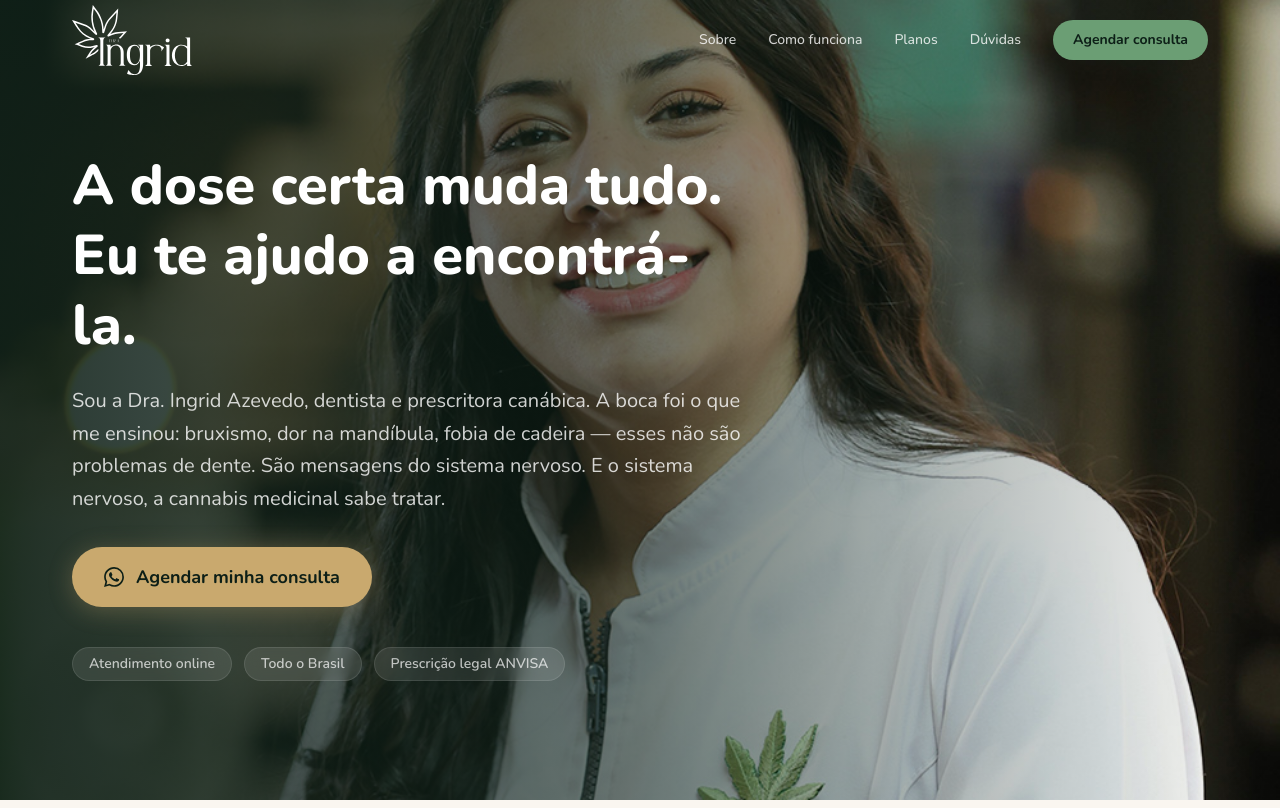
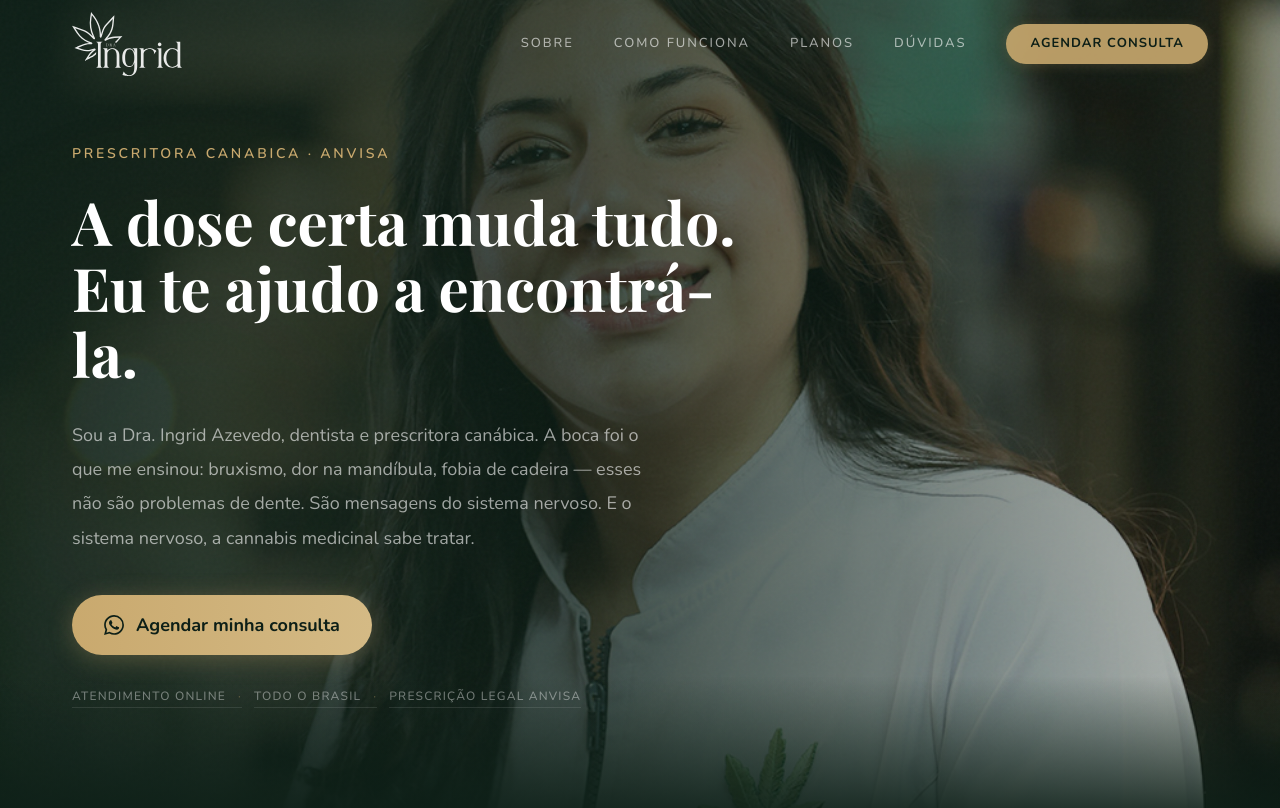
Before and after one commit to Igor-Azvdo/draingrid_frontend, a Next.js app: page / in a window 1280 px wide. Shown: the top 808 px of the page. Built offline with nearby package versions, Linux system fonts and the light colour scheme.

Commit message:
refactor: redesign Header and Hero — premium dark aesthetic, serif titles, gold accents

```diff
--- a/src/components/landing/Header.tsx
+++ b/src/components/landing/Header.tsx
@@ -11,32 +11,32 @@ export function Header() {
 
   return (
     <header
-      className={`fixed top-0 left-0 right-0 z-50 transition-all duration-300 ${
+      className={`fixed top-0 left-0 right-0 z-50 transition-all duration-500 ${
         scrolled
-          ? "bg-hero-dark/90 backdrop-blur-md shadow-lg"
+          ? "bg-hero-dark/95 backdrop-blur-xl shadow-[0_1px_0_rgba(201,169,110,0.1)]"
           : "bg-transparent"
       }`}
     >
-      <div className="mx-auto w-full max-w-[1200px] px-6 md:px-8 flex items-center justify-between h-16 md:h-20">
+      <div className="mx-auto w-full max-w-[1200px] px-6 md:px-8 flex items-center justify-between h-18 md:h-22">
         {/* Logo */}
         <a href="#" className="shrink-0">
           <Image
             src="/logo.svg"
-            alt="Draingrid"
-            width={120}
-            height={70}
-            className="brightness-0 invert"
+            alt="Dra. Ingrid Azevedo"
+            width={110}
+            height={64}
+            className="brightness-0 invert opacity-90"
             unoptimized
           />
         </a>
 
         {/* Desktop nav */}
-        <nav className="hidden md:flex items-center gap-8">
+        <nav className="hidden md:flex items-center gap-10">
           {navLinks.map((link) => (
             <a
               key={link.href}
               href={link.href}
-              className="text-white/80 hover:text-white font-medium text-sm transition-colors"
+              className="text-white/60 hover:text-accent font-medium text-[0.8125rem] uppercase tracking-[0.15em] transition-colors duration-300"
             >
               {link.label}
             </a>
@@ -45,7 +45,7 @@ export function Header() {
             href={WHATSAPP_URL}
             target="_blank"
             rel="noopener noreferrer"
-            className="bg-primary text-hero-dark font-bold text-sm px-5 py-2.5 rounded-full hover:bg-primary-light transition-colors"
+            className="bg-accent/90 hover:bg-accent text-hero-dark font-bold text-[0.8125rem] uppercase tracking-[0.08em] px-6 py-2.5 rounded-full transition-all duration-300 shadow-[0_2px_12px_rgba(201,169,110,0.2)] hover:shadow-[0_4px_20px_rgba(201,169,110,0.35)]"
           >
             Agendar consulta
           </a>
@@ -54,16 +54,16 @@ export function Header() {
         {/* Mobile hamburger */}
         <button
           onClick={() => setMenuOpen(!menuOpen)}
-          className="md:hidden text-white p-2"
+          className="md:hidden text-white/80 p-2 cursor-pointer"
           aria-label={menuOpen ? "Fechar menu" : "Abrir menu"}
         >
           <svg
-            width="24"
-            height="24"
+            width="22"
+            height="22"
             viewBox="0 0 24 24"
             fill="none"
             stroke="currentColor"
-            strokeWidth="2"
+            strokeWidth="1.5"
             strokeLinecap="round"
           >
             {menuOpen ? (
@@ -73,9 +73,9 @@ export function Header() {
               </>
             ) : (
               <>
-                <path d="M3 12h18" />
-                <path d="M3 6h18" />
-                <path d="M3 18h18" />
+                <path d="M3 7h18" />
+                <path d="M3 12h12" />
+                <path d="M3 17h18" />
               </>
             )}
           </svg>
@@ -83,14 +83,18 @@ export function Header() {
       </div>
 
       {/* Mobile drawer */}
-      {menuOpen && (
-        <nav className="md:hidden bg-hero-dark/95 backdrop-blur-md border-t border-white/10 px-6 py-6 flex flex-col gap-4">
+      <div
+        className={`md:hidden overflow-hidden transition-all duration-500 ease-out ${
+          menuOpen ? "max-h-80 opacity-100" : "max-h-0 opacity-0"
+        }`}
+      >
+        <nav className="bg-hero-dark/98 backdrop-blur-xl border-t border-white/5 px-6 py-8 flex flex-col gap-5">
           {navLinks.map((link) => (
             <a
               key={link.href}
               href={link.href}
               onClick={() => setMenuOpen(false)}
-              className="text-white/80 hover:text-white font-medium text-base transition-colors"
+              className="text-white/60 hover:text-accent font-medium text-sm uppercase tracking-[0.12em] transition-colors"
             >
               {link.label}
             </a>
@@ -99,12 +103,13 @@ export function Header() {
             href={WHATSAPP_URL}
             target="_blank"
             rel="noopener noreferrer"
-            className="mt-2 bg-primary text-hero-dark font-bold text-base px-5 py-3 rounded-full text-center hover:bg-primary-light transition-colors"
+            onClick={() => setMenuOpen(false)}
+            className="mt-2 bg-accent text-hero-dark font-bold text-sm uppercase tracking-wider px-6 py-3.5 rounded-full text-center transition-colors"
           >
             Agendar consulta
           </a>
         </nav>
-      )}
+      </div>
     </header>
   );
 }
--- a/src/components/landing/Hero.tsx
+++ b/src/components/landing/Hero.tsx
@@ -4,7 +4,7 @@ import { heroContent } from "@/data/landing-content";
 
 export function Hero() {
   return (
-    <section className="relative min-h-screen flex items-center overflow-hidden">
+    <section className="relative min-h-screen flex items-center overflow-hidden noise-overlay">
       {/* Background images — mobile vs desktop */}
       <div
         className="absolute inset-0 bg-cover bg-center md:hidden"
@@ -15,30 +15,47 @@ export function Hero() {
         style={{ backgroundImage: "url('/hero-desktop.jpg')" }}
       />
 
-      {/* Overlay — uniform on mobile, lateral gradient on desktop */}
-      <div className="absolute inset-0 bg-hero-dark/80 md:bg-transparent">
-        <div className="hidden md:block absolute inset-0 bg-gradient-to-r from-hero-dark/90 via-hero-dark/60 to-transparent" />
+      {/* Dark overlay with atmosphere */}
+      <div className="absolute inset-0 bg-hero-dark/85 md:bg-transparent">
+        <div className="hidden md:block absolute inset-0 bg-gradient-to-r from-hero-dark/95 via-hero-dark/75 to-hero-dark/30" />
       </div>
 
+      {/* Decorative gradient glow */}
+      <div className="absolute bottom-0 left-0 right-0 h-40 bg-gradient-to-t from-hero-dark to-transparent z-[2]" />
+      <div className="absolute top-1/3 left-0 w-96 h-96 bg-accent/5 rounded-full blur-[120px] pointer-events-none" />
+
       {/* Content */}
-      <Container className="relative z-10 pt-24 pb-16 md:pt-32 md:pb-24">
+      <Container className="relative z-10 pt-28 pb-20 md:pt-36 md:pb-32">
         <div className="max-w-2xl mx-auto md:mx-0 text-center md:text-left">
-          <h1 className="text-[2.5rem] leading-tight md:text-[3.5rem] md:leading-tight font-extrabold text-white mb-6">
+          {/* Eyebrow */}
+          <p className="text-accent uppercase tracking-[0.2em] text-xs md:text-sm font-semibold mb-6 animate-fade-up">
+            Prescritora Canabica &middot; ANVISA
+          </p>
+
+          <h1 className="font-display text-[2.25rem] leading-[1.15] md:text-[3.75rem] md:leading-[1.1] font-bold text-white mb-8 animate-fade-up" style={{ animationDelay: "100ms" }}>
             {heroContent.title}
           </h1>
-          <p className="text-white/80 text-lg md:text-xl leading-relaxed mb-8">
+
+          <p className="text-white/60 text-base md:text-lg leading-[1.9] mb-10 max-w-xl animate-fade-up" style={{ animationDelay: "200ms" }}>
             {heroContent.description}
           </p>
-          <WhatsAppButton variant="primary" className="mb-6">
-            {heroContent.cta}
-          </WhatsAppButton>
-          <div className="flex flex-wrap justify-center md:justify-start gap-3 mt-4">
-            {heroContent.badges.map((badge) => (
+
+          <div className="animate-fade-up" style={{ animationDelay: "300ms" }}>
+            <WhatsAppButton variant="gold" className="mb-8">
+              {heroContent.cta}
+            </WhatsAppButton>
+          </div>
+
+          <div className="flex flex-wrap justify-center md:justify-start gap-3 animate-fade-up" style={{ animationDelay: "400ms" }}>
+            {heroContent.badges.map((badge, i) => (
               <span
                 key={badge}
-                className="text-sm font-semibold text-white/70 bg-white/10 backdrop-blur-sm px-4 py-1.5 rounded-full border border-white/10"
+                className="text-[0.75rem] font-medium text-white/40 uppercase tracking-[0.1em] border-b border-white/10 pb-0.5"
               >
                 {badge}
+                {i < heroContent.badges.length - 1 && (
+                  <span className="ml-3 text-accent/40">&middot;</span>
+                )}
               </span>
             ))}
           </div>
```
